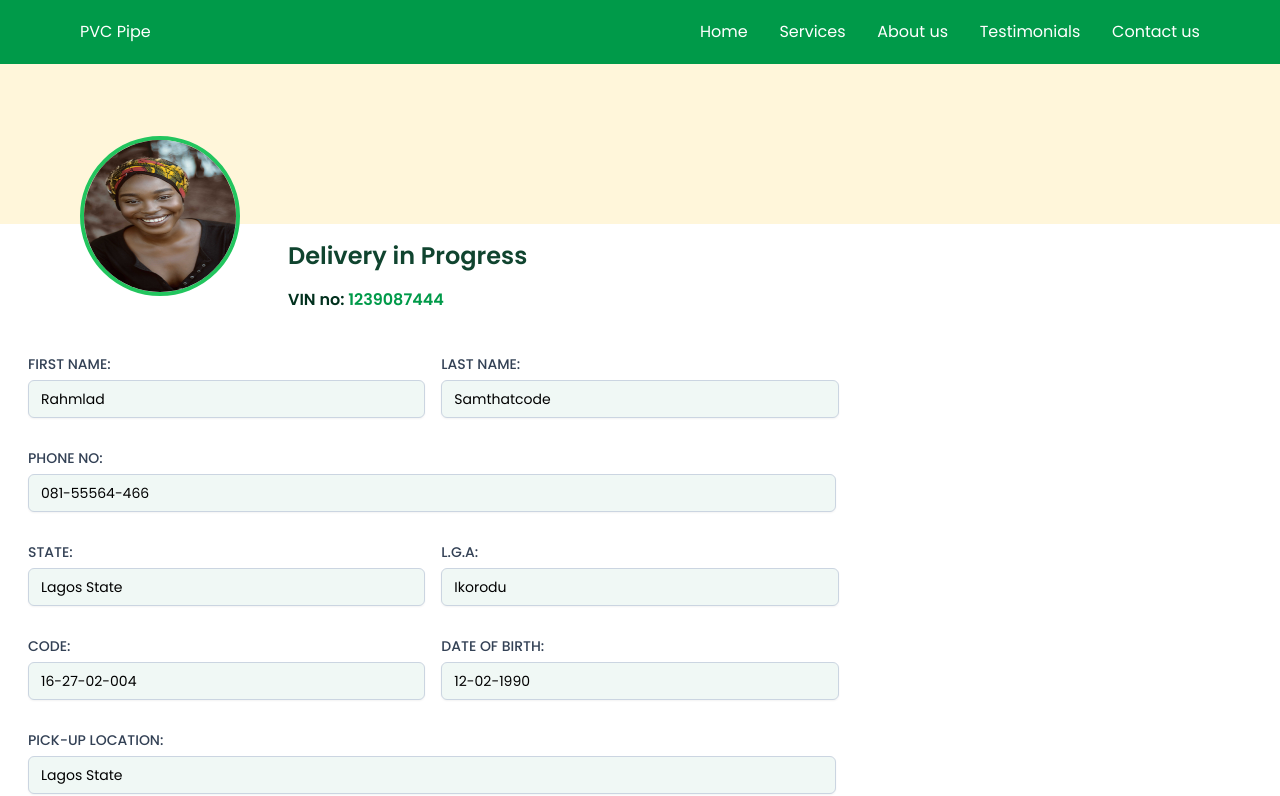
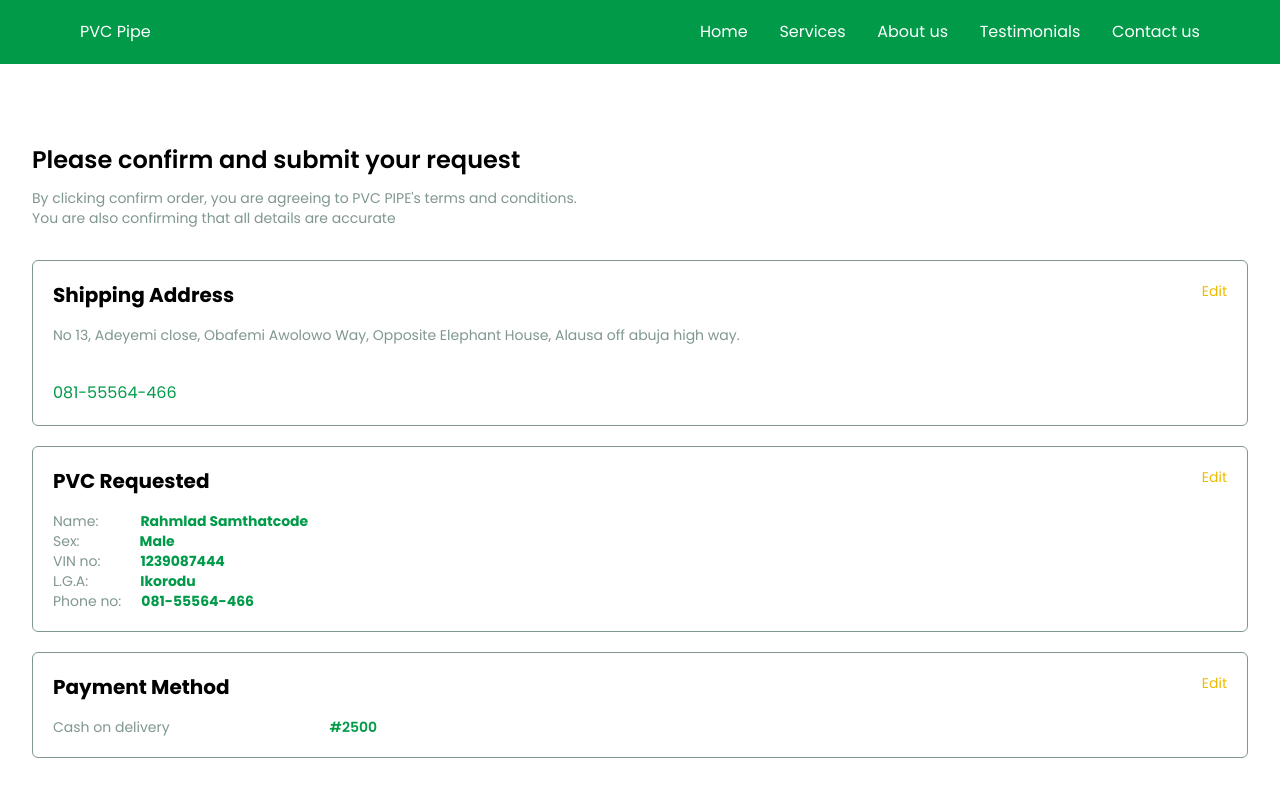
Before and after one commit to samthatcode/pvc-pipe, a React (Vite) app in the folder pvc-pipe/: page / in a window 1280 px wide. Shown: the top 796 px of the page. Built offline with nearby package versions, Linux system fonts and the light colour scheme.

Commit message:
Added ConfirmSubmitRequest page

```diff
--- a/pvc-pipe/src/App.jsx
+++ b/pvc-pipe/src/App.jsx
@@ -1,7 +1,6 @@
 import { useState, useEffect } from "react";
 import "./App.css";
-import { Home } from "./pages";
-import { DeliveryInProgress } from "./pages";
+import { Home, DeliveryInProgress, ConfirmSubmitRequest  } from "./pages";
 import { personDetails } from "./data/index.js";
 
 function App() {
@@ -17,8 +16,8 @@ function App() {
   return (
     <div className="font-poppins">
       {/* <Home /> */}
-
-      <DeliveryInProgress person={personDetailsDeliveryInput} />
+      {/* <DeliveryInProgress person={personDetailsDeliveryInput} /> */}
+      <ConfirmSubmitRequest person={personDetailsDeliveryInput} />
     </div>
   );
 }
--- a/pvc-pipe/src/data/index.js
+++ b/pvc-pipe/src/data/index.js
@@ -59,6 +59,8 @@ export const personDetails =
   lga: 'Ikorodu',
   code: '16-27-02-004',
   dob: '12-02-1990',
+  sex: 'Male',
+  address: 'No 13, Adeyemi close, Obafemi Awolowo Way, Opposite Elephant House, Alausa off abuja high way.',
   pickupLocation: 'Lagos State'
 
 }
--- /dev/null
+++ b/pvc-pipe/src/pages/ConfirmSubmitRequest.jsx
@@ -0,0 +1,102 @@
+import React from "react";
+import { Navbar, Footer } from "../components";
+
+const ConfirmSubmitRequest = ({ person }) => {
+  return (
+    <div>
+      <Navbar />
+
+      <div className="container mx-auto  mb-40 bg-inherit px-4 pt-36 sm:px-6 lg:px-8">
+        <div className="mx-auto grid grid-cols-1">
+          <div className=" mb-3 font-poppins text-2xl font-semibold">
+            Please confirm and submit your request
+          </div>
+          <div className=" mb-8 font-poppins text-sm font-normal text-[#01301D80]">
+            <div className="">
+              By clicking confirm order, you are agreeing to PVC PIPE's terms
+              and conditions.
+            </div>
+            <div className="">
+              You are also confirming that all details are accurate
+            </div>
+          </div>
+          <div className="max-w-640 container mb-5 h-auto w-full overflow-hidden rounded-md border border-[#80978E] p-5">
+            <div className="mb-4 flex justify-between ">
+              <div className="font-poppins text-xl font-bold">
+                Shipping Address
+              </div>
+              <div className="text-sm text-secondary">Edit</div>
+            </div>
+            <div className="">
+              <div className="text-sm text-[#01301D80]">{person.address}</div>
+              <div className="mt-9 text-primary">{person.phoneNumber}</div>
+            </div>
+          </div>
+          <div className="max-w-640 container mb-5 h-auto w-full overflow-hidden rounded-md border border-[#80978E] p-5">
+            <div className="mb-4 flex justify-between ">
+              <div className="font-poppins text-xl font-bold">
+                PVC Requested
+              </div>
+              <div className="text-sm text-secondary">Edit</div>
+            </div>
+            <div className="">
+              <div className="text-sm  text-[#01301D80]">
+                <div className="flex gap-0.5">
+                  <div className="">Name:</div>
+                  <div className="text-l ml-10 font-poppins font-bold text-primary">
+                    {person.firstName} {person.lastName}
+                  </div>
+                </div>
+                <div className="flex gap-5">
+                  <div className="">Sex:</div>
+                  <div className="text-l ml-10 font-poppins font-bold text-primary">
+                    {person.sex}
+                  </div>
+                </div>
+                <div className="flex">
+                  <div className="">VIN no:</div>
+                  <div className="text-l ml-10 font-poppins font-bold text-primary">
+                    {person.vinNo}
+                  </div>
+                </div>
+                <div className="flex gap-3">
+                  <div className="">L.G.A:</div>
+                  <div className="text-l ml-10 font-poppins font-bold text-primary">
+                    {person.lga}
+                  </div>
+                </div>
+                <div className="flex gap-1">
+                  <div className="">Phone no:</div>
+                  <div className="text-l ml-4 font-poppins font-bold text-primary">
+                    {person.phoneNumber}
+                  </div>
+                </div>
+              </div>
+            </div>
+          </div>
+          <div className="max-w-640 container mb-5 h-auto w-full overflow-hidden rounded-md border border-[#80978E] p-5">
+            <div className="mb-4 flex justify-between ">
+              <div className="font-poppins text-xl font-bold">
+                Payment Method
+              </div>
+              <div className="text-sm text-secondary">Edit</div>
+            </div>
+            <div className="flex gap-40">
+              <div className="text-sm text-[#01301D80]">Cash on delivery</div>
+              <div className="text-sm font-semibold text-primary">#2500</div>
+            </div>
+          </div>
+          <div className="mt-5">
+            <button className="w-full rounded border bg-primary p-3 text-center text-white transition duration-200 hover:scale-95 lg:w-[66%]">
+              Confirm & Submit
+            </button>
+          </div>
+        </div>
+      </div>
+
+      <Footer />
+    </div>
+  );
+};
+
+export default ConfirmSubmitRequest;
--- a/pvc-pipe/src/pages/index.js
+++ b/pvc-pipe/src/pages/index.js
@@ -1,3 +1,4 @@
 // Created for clean export
 export { default as Home } from './Home'
 export { default as DeliveryInProgress } from './DeliveryInProgress'
+export { default as ConfirmSubmitRequest } from './ConfirmSubmitRequest'
```
